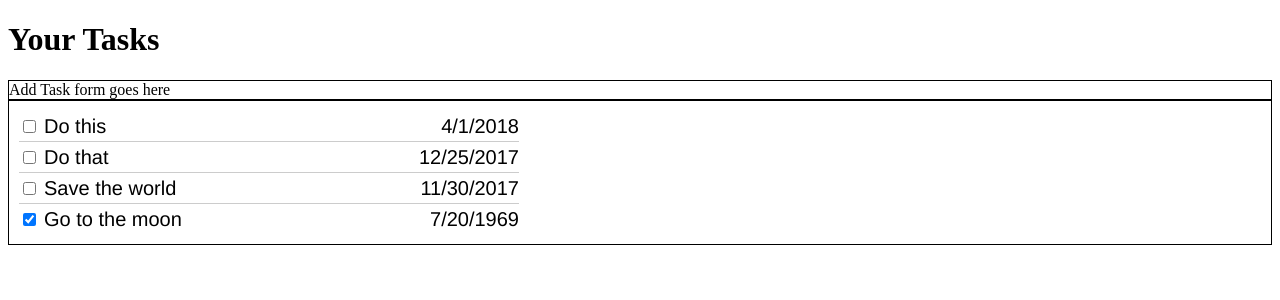
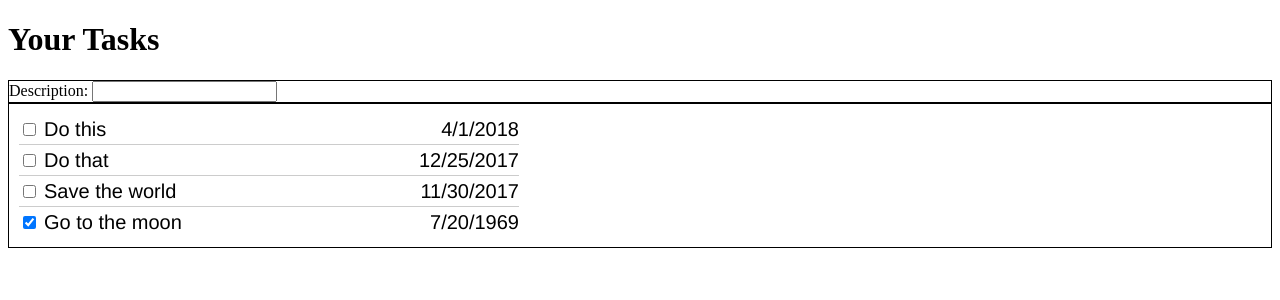
Before and after one commit to markgreenwood/ToDone, a React app: page / in a window 1280 px wide. Shown: the top 300 px of the page. Built offline with nearby package versions, Linux system fonts and the light colour scheme.

Commit message:
Added new TaskForm

```diff
--- a/package.json
+++ b/package.json
@@ -5,6 +5,7 @@
   "main": "index.js",
   "scripts": {
     "lint": "eslint .",
+    "production": "NODE_ENV=production webpack -p",
     "test": "echo \"Error: no test specified\" && exit 1",
     "build": "webpack",
     "dev": "webpack-dev-server --inline"
--- a/src/Components/AddTask.js
+++ b/src/Components/AddTask.js
@@ -1,8 +1,9 @@
 import React from 'react';
 import AddTaskWrapper from './style/AddTaskWrapper';
+import TaskForm from './TaskForm';
 
 const AddTask = () => {
-  return <AddTaskWrapper>Add Task form goes here</AddTaskWrapper>;
+  return <AddTaskWrapper><TaskForm/></AddTaskWrapper>;
 };
 
 export default AddTask;
--- a/src/Components/App.js
+++ b/src/Components/App.js
@@ -1,5 +1,4 @@
 import React from 'react';
-// import './App.css';
 import tasks from '../data/tasks';
 import TaskList from './TaskList';
 import AddTask from './AddTask';
--- /dev/null
+++ b/src/Components/TaskForm.js
@@ -0,0 +1,33 @@
+import React, { Component } from 'react';
+
+class TaskForm extends Component {
+  constructor() {
+    super();
+    this.state = {
+      description: '',
+    };
+
+    this.handleSubmit = this.handleSubmit.bind(this);
+    this.onChangeDescription = this.onChangeDescription.bind(this);
+  }
+
+  onChangeDescription(event) {
+    event.preventDefault();
+    this.setState({ description: event.target.value });
+  }
+
+  handleSubmit() {
+
+  }
+
+  render () {
+    return (
+      <form onSubmit={this.handleSubmit}>
+        <label name="description">Description: </label>
+        <input name="description" value={this.state.description} onChange={this.onChangeDescription} />
+      </form>
+    );
+  }
+}
+
+export default TaskForm;
```
